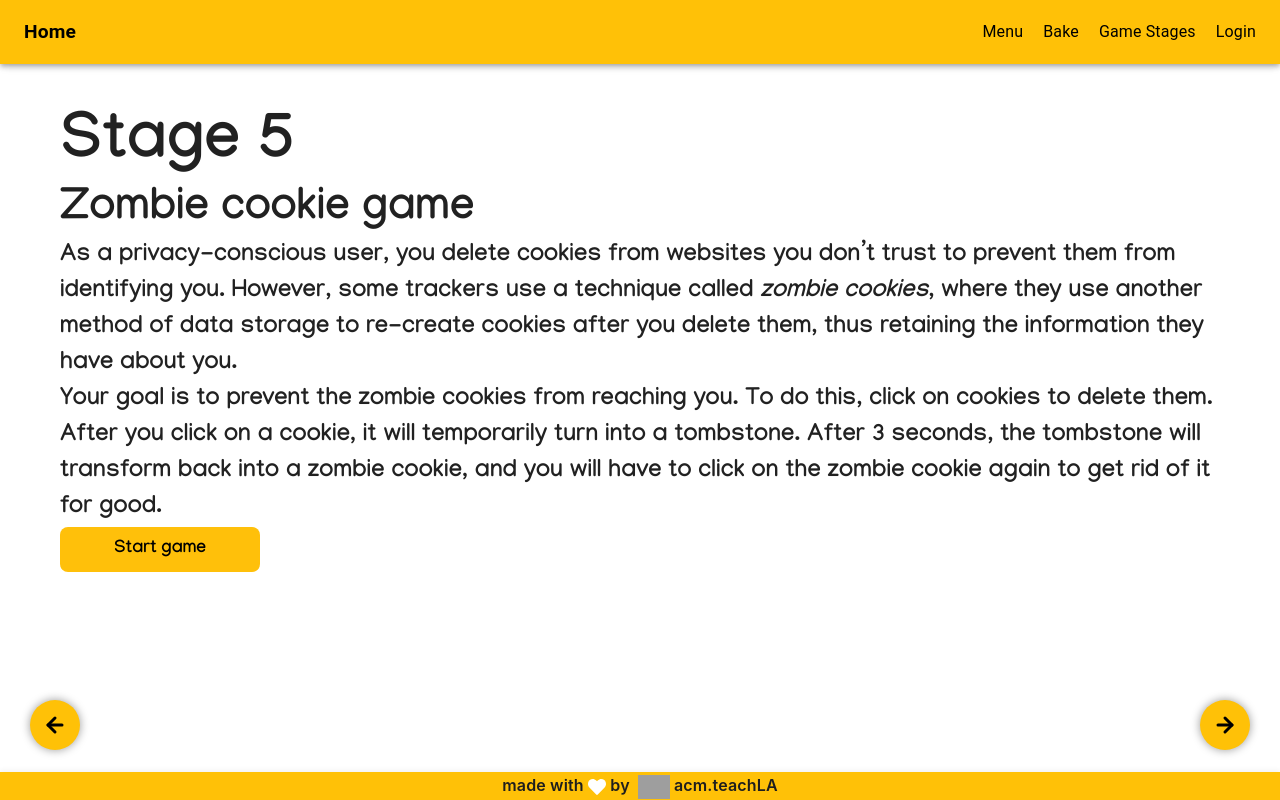
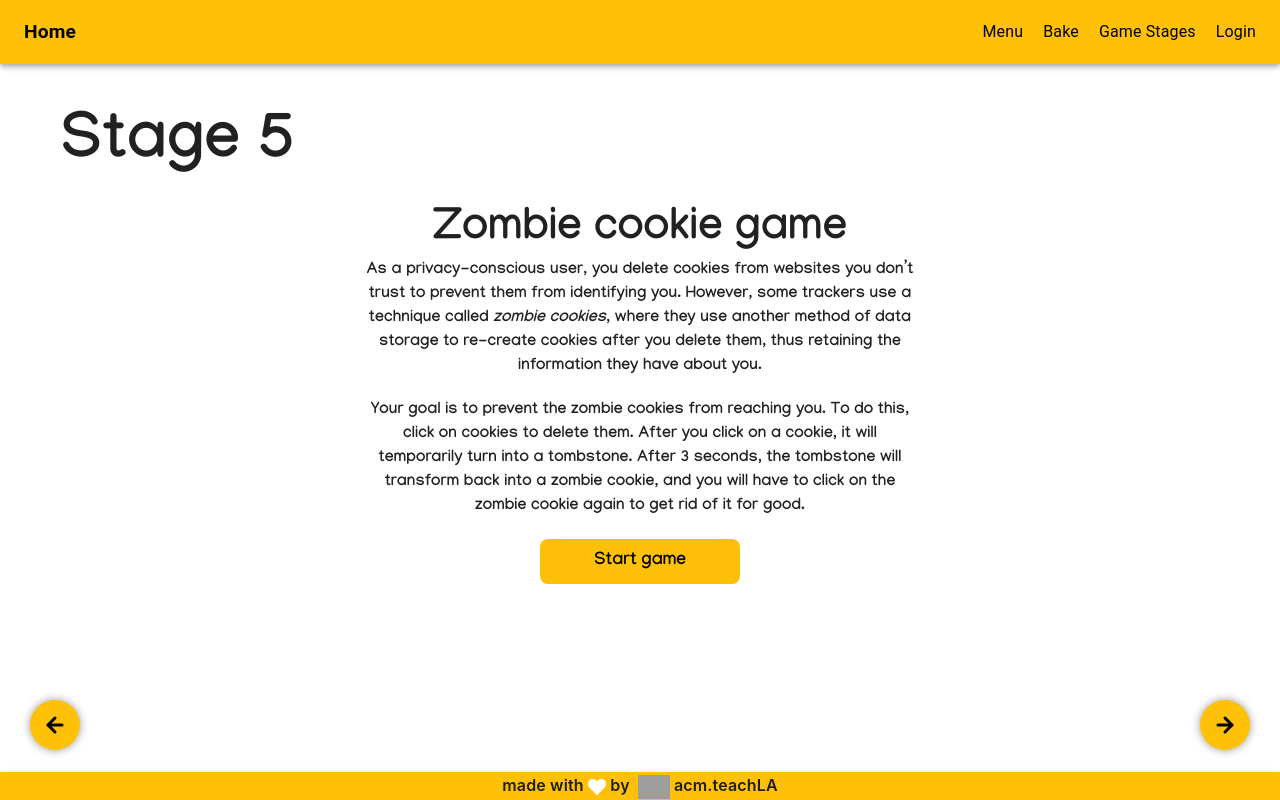
Before and after one commit to uclaacm/cookie-jar, a React (Vite) app: page /stage5 in a window 1280 px wide. Built offline with nearby package versions, Linux system fonts and the light colour scheme; grey boxes are pictures that could not be loaded.

Commit message:
Fixed bug with game

```diff
--- a/src/components/stages/Stage5/ActiveGame.tsx
+++ b/src/components/stages/Stage5/ActiveGame.tsx
@@ -115,7 +115,7 @@ export function ActiveGame({ gameOver }: { gameOver: (finalScore: number) => voi
     <>
       <div className="game-container">
         <div className="game">
-          {zombies.map((props) => <Zombie props={props} onClick={onClick(props.key)} key={props.key} />)}
+          {zombies.map((props) => <Zombie coords={props.coords} state={props.state} onClick={onClick(props.key)} key={props.key} />)}
           <div className="player" style={coordinateMap({ distance: 0, angle: 0 })} />
         </div>
         <HealthBar health={health} />
--- a/src/components/stages/Stage5/Zombie.tsx
+++ b/src/components/stages/Stage5/Zombie.tsx
@@ -19,7 +19,7 @@ export interface ZombieProps {
   readonly key: number; // just for the key; TODO: see if it should be called "id"
 }
 
-export const Zombie = ({ props: { coords, state }, onClick }: { props: ZombieProps, onClick: () => void }) => {
+export const Zombie = ({ coords, state, onClick }: { coords: Coordinates, state: ZombieState, onClick: () => void }) => {
   return (
     <div className={`zombie ${(state === ZombieState.Tombstone) ? "tombstone" : "alive"}`} style={coordinateMap(coords)} onClick={onClick} />
   );
--- a/src/styles/Stage5.scss
+++ b/src/styles/Stage5.scss
@@ -38,7 +38,7 @@
       background-color: #E3B750 !important; // Slightly darker
       cursor: pointer;
     }
-}
+  }
 
   .back-button {
     position: fixed;
@@ -99,10 +99,11 @@
 // TODO: size for h2
 
 .stage5-container .game-container {
-  // TODO: maybe this should be the min of {75% of the height, 100% of the width}
-  // note: the size isn't great on a phone in landscape mode (but that might be okay)
-  width: 100cqmin;
-  height: 100cqmin;
+  // Use viewport units instead of container queries for better compatibility
+  width: min(75vh, 100vw);
+  height: min(75vh, 100vw);
+  max-width: 600px;
+  max-height: 600px;
 }
 
 // specific to this stage
@@ -114,10 +115,21 @@
   // see https://developer.mozilla.org/en-US/docs/Web/CSS/Reference/Values/length#relative_length_units_based_on_viewport
   position: relative; // this is just so that the elements inside of it can use the position property
   margin: 0 auto;
+  border: 2px solid #ffc107;
+  border-radius: 8px;
 }
 
-.instructions .p {
+.instructions {
+  max-width: 600px;
+  margin: 0 auto;
+  padding: 20px;
+  text-align: center;
+}
+
+.instructions p {
   font-size: 16px;
+  line-height: 1.5;
+  margin-bottom: 20px;
 }
 
 .game {
@@ -178,3 +190,13 @@
   display: inline-block;
   margin: 3px;
 }
+
+.score {
+  position: absolute;
+  right: 0;
+  bottom: 0;
+  padding: 6px;
+  font-size: 24px;
+  color: white;
+  text-shadow: 2px 2px 4px rgba(0, 0, 0, 0.8);
+}
```
